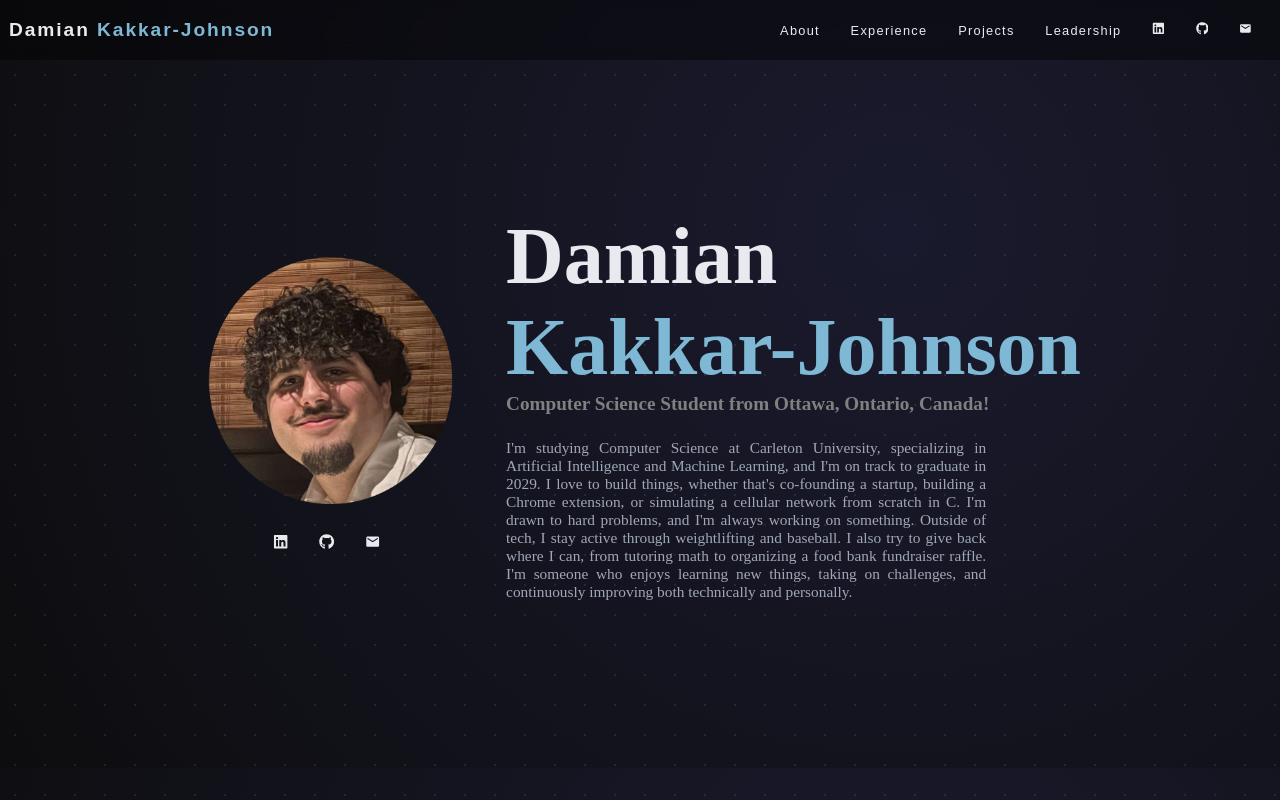
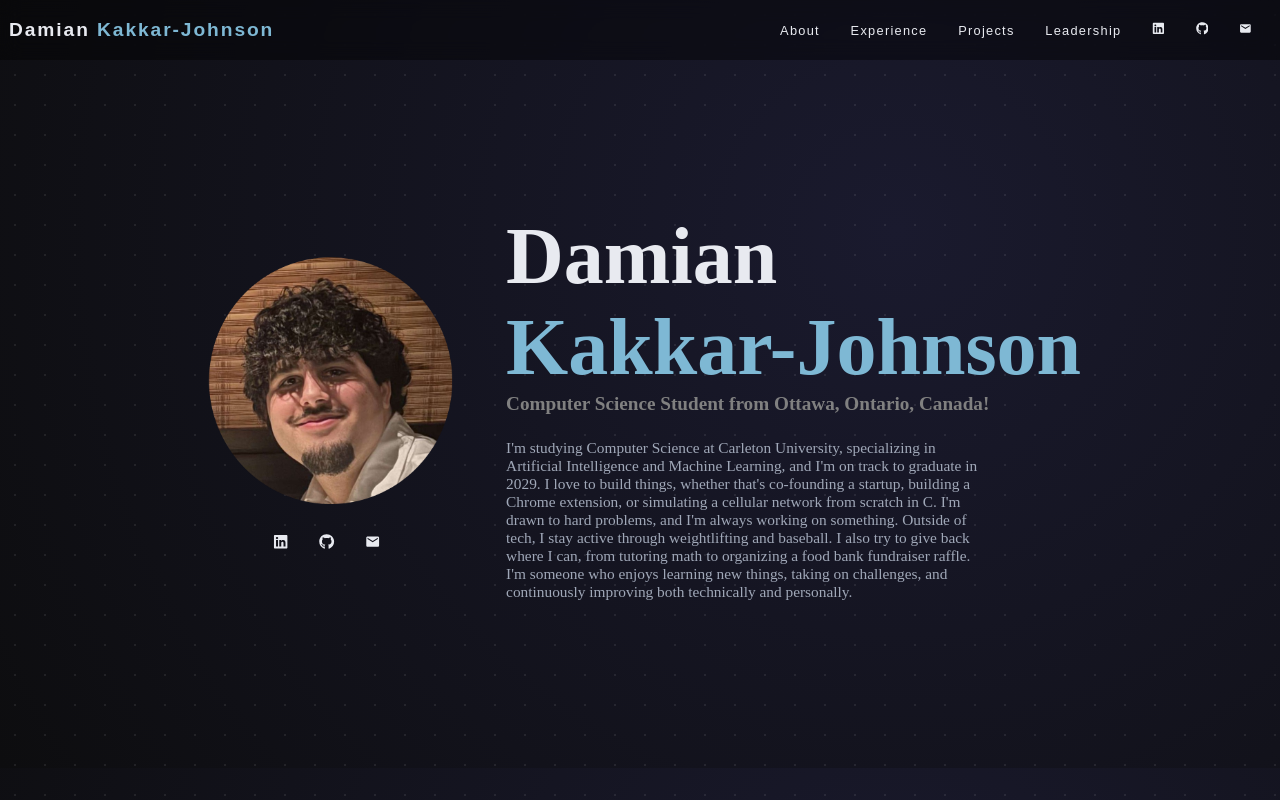
Before and after one commit to damiankakkarjohnson/website-portfolio, a React (Vite) app: page / in a window 1280 px wide. Built offline with nearby package versions, Linux system fonts and the light colour scheme; a web font is replaced by a local one.

Commit message:
Justified text removed

```diff
--- a/src/css/index.css
+++ b/src/css/index.css
@@ -120,7 +120,6 @@ body {
 #introText p {
   color: #a0a8b8;
   width: 60vh;
-  text-align: justify;
   font-size: clamp(12px, 1.2vw, 18px);
 }
 
```
